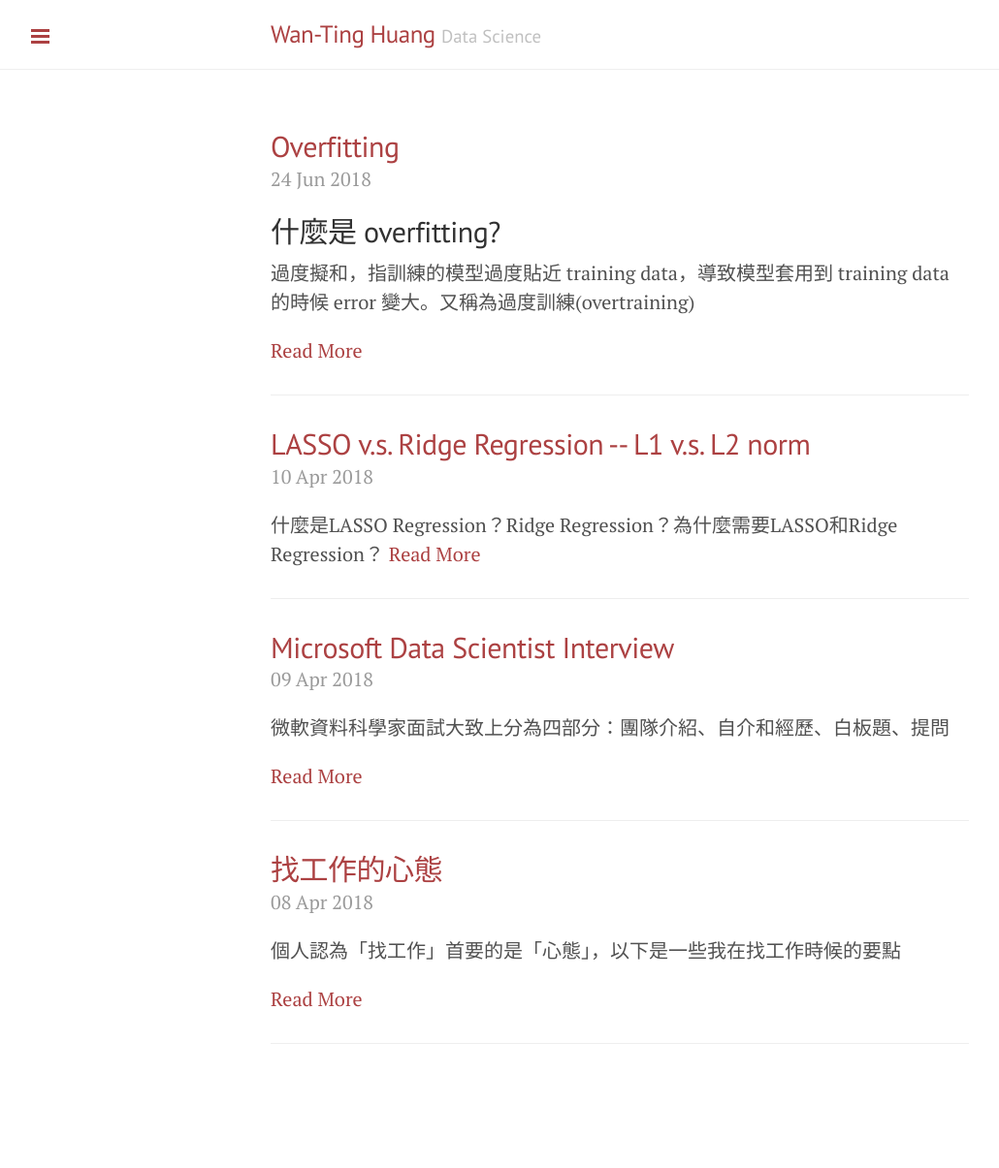
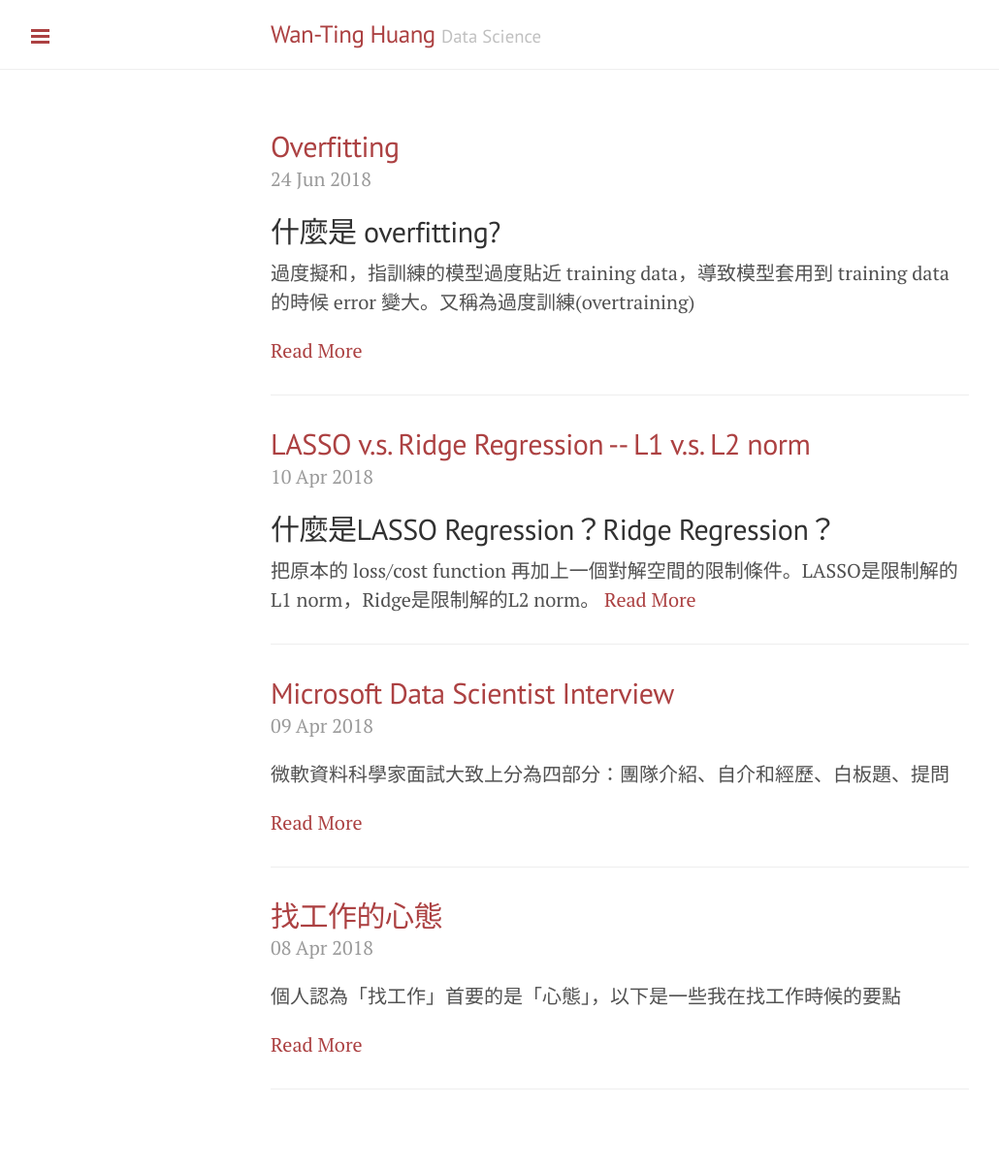
Before and after one commit to wantinghuang/wantinghuang.github.io, a Jekyll site: the page built from index.html, in a window 1280 px wide. Shown: the whole page at 97% size, without its empty margins (1-1031 px from the left). Built offline with Jekyll 4.4.1, drawn with Linux system fonts in a browser that asks for light colours; the list of posts is cut into pages by our own code; before the commit the page ends 1158 px from its top, so only the background shows below that.

Commit message:
Update 2018-04-10-l1-l2norm.md

```diff
--- a/_posts/2018-04-10-l1-l2norm.md
+++ b/_posts/2018-04-10-l1-l2norm.md
@@ -12,16 +12,23 @@ title: LASSO v.s. Ridge Regression -- L1 v.s. L2 norm
 如何在github上的md/html file放入特殊符號如希臘字母
 https://brajeshwar.github.io/entities/
 -->
-什麼是LASSO Regression？Ridge Regression？為什麼需要LASSO和Ridge Regression？
+## 什麼是LASSO Regression？Ridge Regression？
+把原本的 loss/cost function 再加上一個對解空間的限制條件。LASSO是限制解的L1 norm，Ridge是限制解的L2 norm。
 <!-- more -->
-## 起源
+如式子
+![lasso](https://latex.codecogs.com/svg.latex?\Large&space;\Sigma_{i=1}^{n}{(y_{i}-x_{i}\beta)^{2}}+{\lambda\|\beta\|_{1}})
+![ridge](https://latex.codecogs.com/svg.latex?\Large&space;\Sigma_{i=1}^{n}{(y_{i}-x_{i}\beta)^{2}}+\lambda\left\|\beta\right\|^{2}_{2})
+![beta matrix](https://latex.codecogs.com/gif.latex?%5Cbeta%3D%20%5Cbegin%7Bbmatrix%7D%20%5Cbeta_0%5C%5C%20%5Cbeta_1%5C%5C%20%5Cvdots%5C%5C%20%5Cbeta_p%20%5Cend%7Bbmatrix%7D) 為我們有興趣/想找到的未知參數
+![lambda](https://latex.codecogs.com/svg.latex?\Large&space;\lambda) 為限制解空間、手動調整的參數。是一種自己設定的超參數。
+
+
+## 為什麼需要LASSO和Ridge Regression？
+### 起源
 
 線性迴歸(Linear Regression)分析的目的，是找到一個符合特徵資料趨勢的線性模型。（注意：這裡的線性，是指對參數而言函數為線性，也就是係數的線性函數。）
 
-
 線性迴歸最常使用最小平方法來找出最小化「誤差平方和」的參數以做為參數的解(least squares estimate)。最小平方法的解空間幾乎沒有限制，因此人們試圖給予整個解空間一些限制，才有了以 L<sup>1</sup>-norm 限制解空間的 LASSO Regression ，和 L<sup>2</sup>-norm 限制解空間的 Ridge Regression。這些方法又稱 L<sup>1</sup>-norm/L<sup>2</sup>-norm penalty/regularization。
 
-<br>
 
 #### 什麼是Norm?
 
@@ -37,7 +44,6 @@ L<sup>1</sup>-norm 為 ![l1 nrom](https://latex.codecogs.com/svg.latex?\Large&sp
 
 L<sup>2</sup>-norm 為 ![l2 nrom](https://latex.codecogs.com/svg.latex?\Large&space;\|x\|_{2}=\sqrt{\Sigma_{i=1}^{n}{x_{i}^{2}}})
 
-<br>
 
 ## 技術
 
@@ -70,7 +76,7 @@ LASSO Regression 的目標是找出最小化 ![ridge](https://latex.codecogs.com
 
 本文想針對LASSO做更多的探討。
 
-<br>
+
 
 ## 特色
 
@@ -79,7 +85,7 @@ LASSO Regression 的目標是找出最小化 ![ridge](https://latex.codecogs.com
 |L1 norm |  sparse |        |
 |L2 norm |         |        |
 
-<br>
+
 
 ## 應用
 
```
